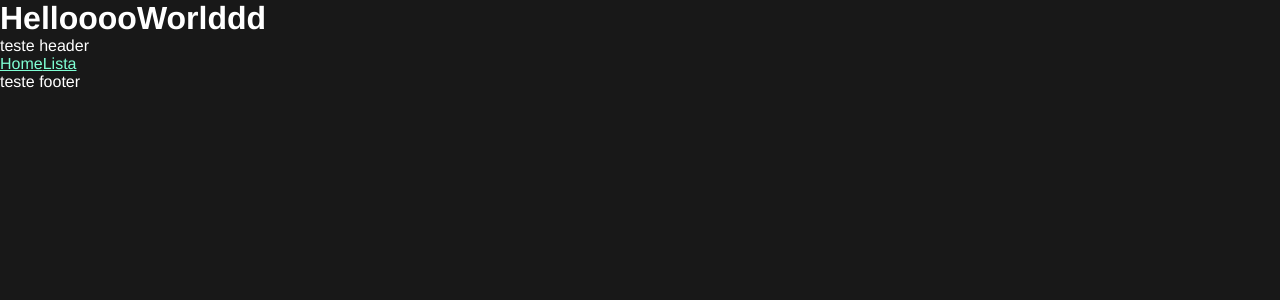
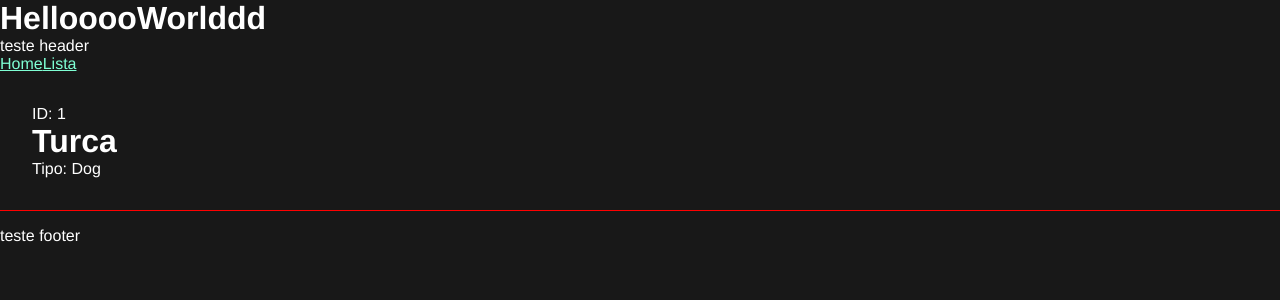
Before and after one commit to gmartins-dev/angular-curso-battisti, an Angular app: page /list/1 in a window 1280 px wide. Before the commit this address led to /. Shown: the top 300 px of the page. Built offline with nearby package versions, Linux system fonts and the light colour scheme; data requests are answered from the project's data file.

Commit message:
criada rota dinamica por id

```diff
--- a/db.json
+++ b/db.json
@@ -5,5 +5,12 @@
       {"id": 3, "name": "Frida", "type": "Dog",   "age": 11 },
       {"id": 4, "name": "Bob",   "type": "Horse", "age": 2 },
       {"id": 5, "name": "Paco",  "type": "Bird",  "age": 1 }
-  ]
+  ],
+  "teste": [
+    {"id": 1, "name": "Turca", "type": "Dog",   "age": 4 },
+    {"id": 2, "name": "Tom",   "type": "Cat",   "age": 10 },
+    {"id": 3, "name": "Frida", "type": "Dog",   "age": 11 },
+    {"id": 4, "name": "Bob",   "type": "Horse", "age": 2 },
+    {"id": 5, "name": "Paco",  "type": "Bird",  "age": 1 }
+]
 }
--- a/src/app/Animal.ts
+++ b/src/app/Animal.ts
@@ -1,4 +1,5 @@
 export interface Animal {
+  id: number;
   name: string;
   type: string;
   age: number;
--- a/src/app/app-routing.module.ts
+++ b/src/app/app-routing.module.ts
@@ -1,3 +1,4 @@
+import { ItemDetailComponent } from './components/item-detail/item-detail.component';
 import { ListRenderComponent } from './components/list-render/list-render.component';
 import { FirstComponentComponent } from './components/first-component/first-component.component';
 import { NgModule } from '@angular/core';
@@ -6,6 +7,7 @@
 const routes: Routes = [
   { path: '', component: FirstComponentComponent },
   { path: 'list', component: ListRenderComponent },
+  { path: 'list/:id', component: ItemDetailComponent },
 ];
 
 @NgModule({
--- a/src/app/app.module.ts
+++ b/src/app/app.module.ts
@@ -14,6 +14,7 @@
 import { ListRenderComponent } from './components/list-render/list-render.component';
 import { PipesComponent } from './components/pipes/pipes.component';
 import { TwoWayBindingComponent } from './components/two-way-binding/two-way-binding.component';
+import { ItemDetailComponent } from './components/item-detail/item-detail.component';
 
 @NgModule({
   declarations: [
@@ -28,6 +29,7 @@
     ListRenderComponent,
     PipesComponent,
     TwoWayBindingComponent,
+    ItemDetailComponent,
   ],
   imports: [BrowserModule, AppRoutingModule, FormsModule, HttpClientModule],
   providers: [],
--- /dev/null
+++ b/src/app/components/item-detail/item-detail.component.html
@@ -0,0 +1,7 @@
+<div *ngIf="animal" class="class">
+
+  <p>ID: {{animal.id}}</p>
+  <h1>{{animal.name}}</h1>
+  <p>Tipo: {{animal.type}}</p>
+
+</div>
--- /dev/null
+++ b/src/app/components/item-detail/item-detail.component.ts
@@ -0,0 +1,24 @@
+import { Component, OnInit } from '@angular/core';
+import { ActivatedRoute } from '@angular/router';
+import { Animal } from 'src/app/Animal';
+import { ListService } from 'src/app/services/list.service';
+
+@Component({
+  selector: 'app-item-detail',
+  templateUrl: './item-detail.component.html',
+  styleUrls: ['./item-detail.component.css'],
+})
+export class ItemDetailComponent implements OnInit {
+  animal?: Animal;
+
+  constructor(private listService: ListService, private route: ActivatedRoute) {
+    this.getAnimal();
+  }
+
+  ngOnInit(): void {}
+
+  getAnimal() {
+    const id = Number(this.route.snapshot.paramMap.get('id'));
+    this.listService.getItem(id).subscribe((animal) => (this.animal = animal));
+  }
+}
--- a/src/app/components/list-render/list-render.component.html
+++ b/src/app/components/list-render/list-render.component.html
@@ -2,7 +2,7 @@
   <h2>Lista de animais: </h2>
   <ul>
     <li *ngFor="let animal of animals">
-      Nome: {{animal.name}} -
+      Nome: <a routerLink="/list/{{animal.id}}">{{animal.name}}</a> -
       Tipo: {{animal.type}}
       <button (click) = "showAge(animal)">Click para ver a idade</button>
       <button (click)="removeAnimal(animal)">Excluir animal</button>
--- a/src/app/services/list.service.ts
+++ b/src/app/services/list.service.ts
@@ -19,4 +19,8 @@
   getAll(): Observable<Animal[]> {
     return this.http.get<Animal[]>(this.apiUrl);
   }
+
+  getItem(id: Number): Observable<Animal> {
+    return this.http.get<Animal>(`${this.apiUrl}/${id}`);
+  }
 }
```
Also changed, not shown: src/app/components/item-detail/item-detail.component.css (added), 1 other file (tests, documents, lock files or other folders).
